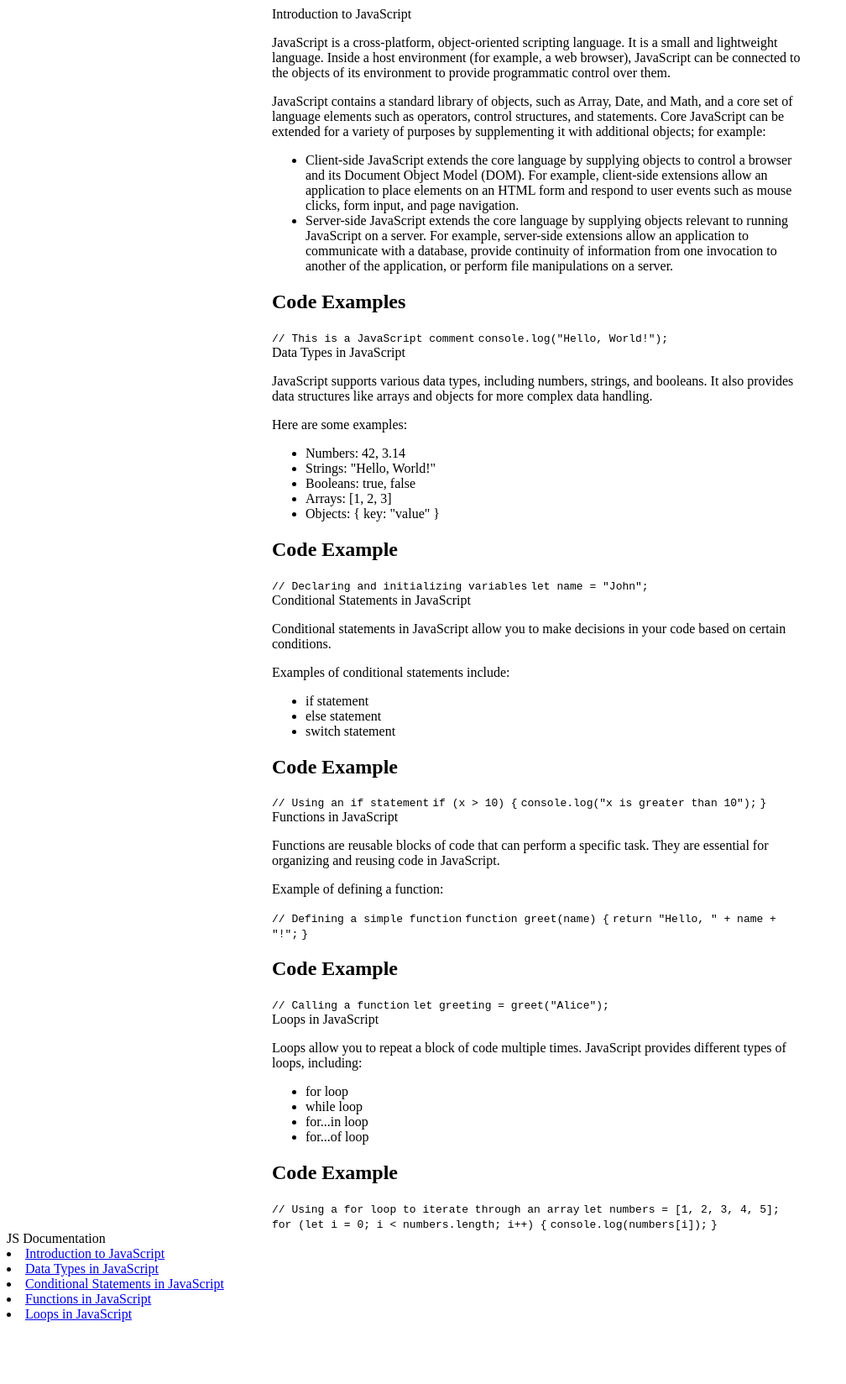
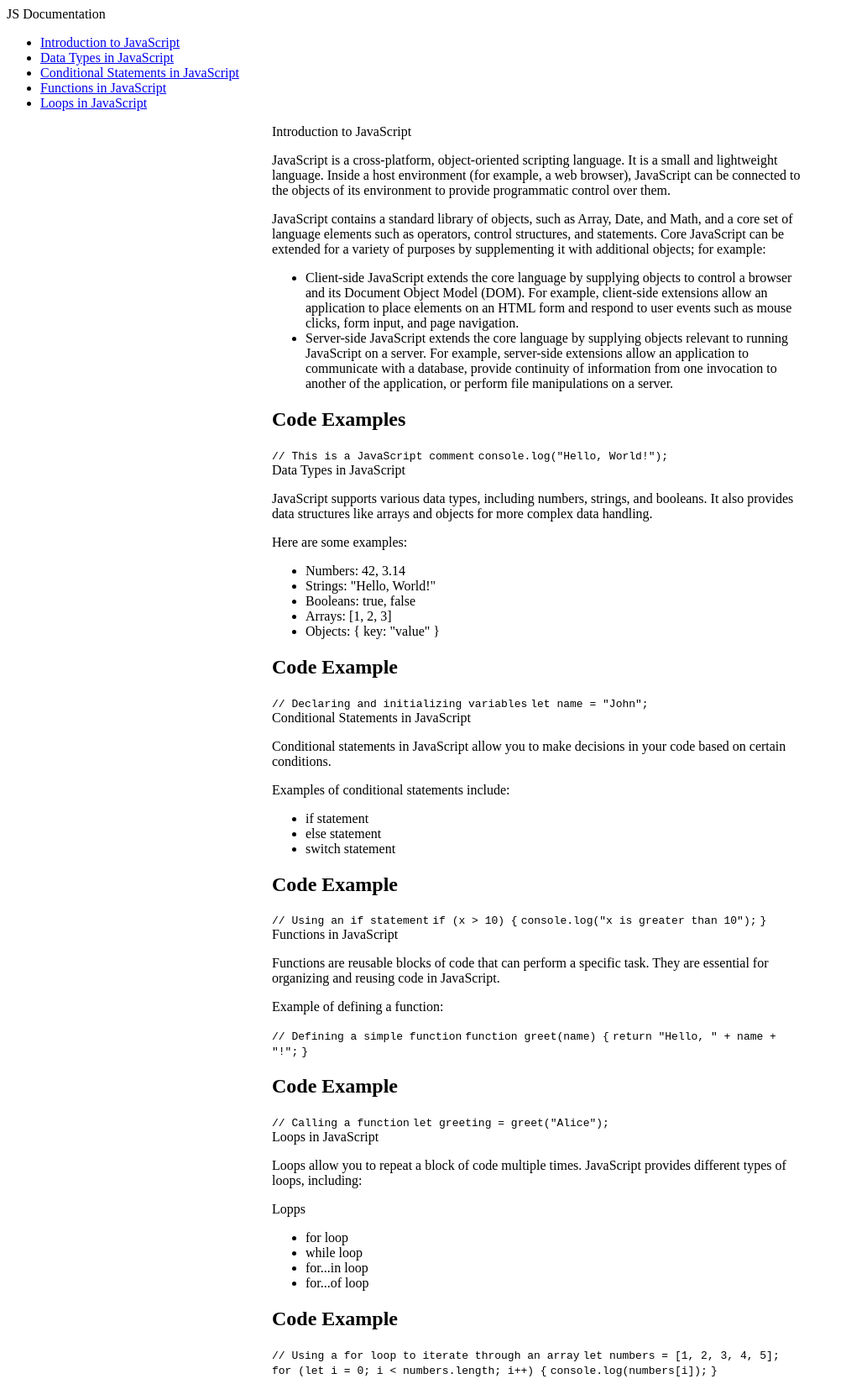
Before and after one commit to OmarDGreat/Technical-Documentation-Page, a plain HTML site: page index.html in a window 1280 px wide. Shown: the whole page at 84% size, without its empty margins (0-1008 px from the left). Before the commit the page ends 1582 px from the top, so only its background shows below. Drawn offline with Linux system fonts and the light colour scheme.

Commit message:
finished

```diff
--- a/index.html
+++ b/index.html
@@ -7,6 +7,17 @@
     <title>Technical Documentation Page</title>
 </head>
 <body>
+    <nav id="navbar">
+        <header>JS Documentation</header>
+        <ul>
+            <li><a class="nav-link" href="#Introduction_to_JavaScript">Introduction to JavaScript</a></li>
+            <li><a class="nav-link" href="#Data_Types_in_JavaScript">Data Types in JavaScript</a></li>
+            <li><a class="nav-link" href="#Conditional_Statements_in_JavaScript">Conditional Statements in JavaScript</a></li>
+            <li><a class="nav-link" href="#Functions_in_JavaScript">Functions in JavaScript</a></li>
+            <li><a class="nav-link" href="#Loops_in_JavaScript">Loops in JavaScript</a></li>
+        </ul>
+    </nav>
+
     <main id="main-doc">
         <section class="main-section" id="Introduction_to_JavaScript">
             <header>
@@ -79,6 +90,7 @@
                 Loops in JavaScript
             </header>
             <p>Loops allow you to repeat a block of code multiple times. JavaScript provides different types of loops, including:</p>
+            <p>Lopps</p>
             <ul>
                 <li>for loop</li>
                 <li>while loop</li>
@@ -92,15 +104,6 @@
             <code>    console.log(numbers[i]);</code>
             <code>}</code>
         </section>
-
-        <nav id="navbar">
-            <header>JS Documentation</header>
-            <li><a class="nav-link" href="#Introduction_to_JavaScript">Introduction to JavaScript</a></li>
-            <li><a class="nav-link" href="#Data_Types_in_JavaScript">Data Types in JavaScript</a></li>
-            <li><a class="nav-link" href="#Conditional_Statements_in_JavaScript">Conditional Statements in JavaScript</a></li>
-            <li><a class="nav-link" href="#Functions_in_JavaScript">Functions in JavaScript</a></li>
-            <li><a class="nav-link" href="#Loops_in_JavaScript">Loops in JavaScript</a></li>
-        </nav>
     </main>
 </body>
 </html>
```
